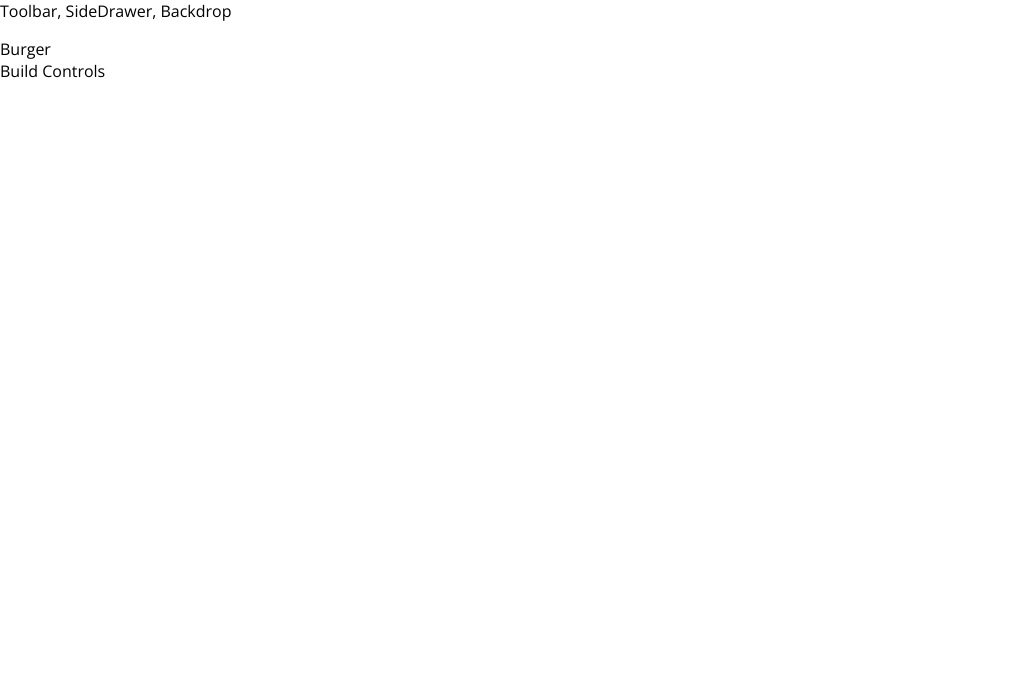
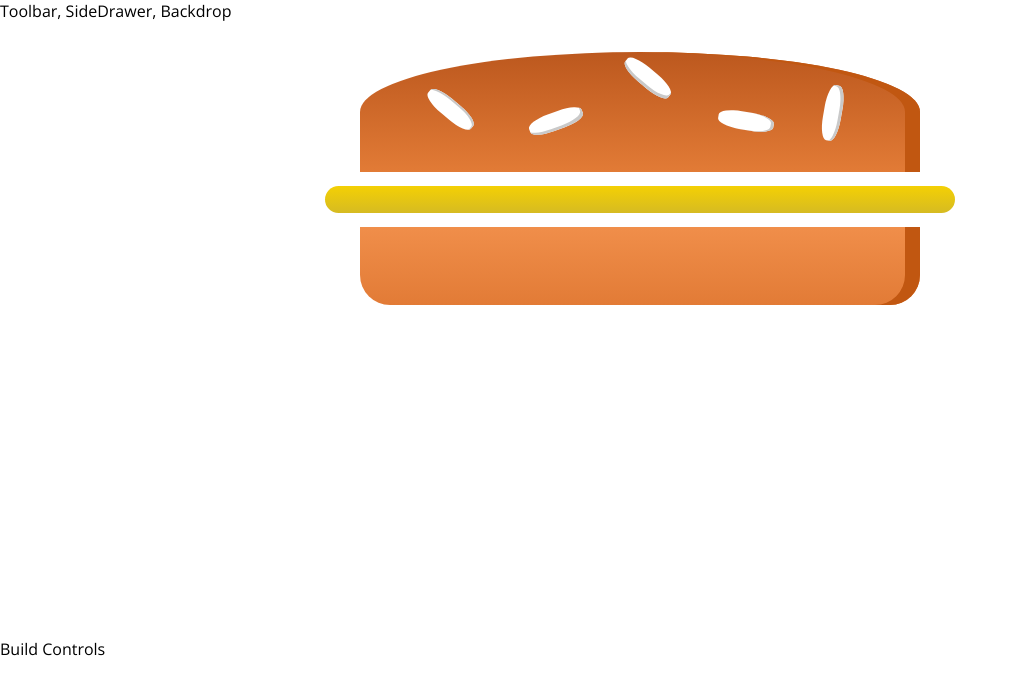
Before and after one commit to maryammizani/burger_builder, a React (Create React App) app: page / in a window 1280 px wide. Shown: the top 694 px of the page, without its empty margins (0-1018 px from the left). Built offline with nearby package versions, Linux system fonts and the light colour scheme.

Commit message:
BurgerBuilder: Add the Burger Comp

```diff
--- a/src/components/Burger/Burger.js
+++ b/src/components/Burger/Burger.js
@@ -0,0 +1,16 @@
+import React from 'react';
+import classes from './Burger.module.css';
+import BurgerIngredient from './BurgerIngredient/BurgerIngredient';
+
+const burger = (props) => {
+    return (
+        <div className={classes.Burger}>
+            <BurgerIngredient type="bread-top"/>
+            <BurgerIngredient type="cheese"/>
+            <BurgerIngredient type="meet"/>
+            <BurgerIngredient type="bread-bottom"/>
+        </div>
+    );
+};
+
+export default burger;
--- /dev/null
+++ b/src/components/Burger/Burger.module.css
@@ -0,0 +1,30 @@
+.Burger {
+    width: 100%;
+    margin: auto;
+    height: 250px;
+    overflow: scroll;
+    text-align: center;
+    font-weight: bold;
+    font-size: 1.2rem;
+}
+
+@media (min-width: 500px) and (min-height: 400px) {
+    .Burger {
+        width: 350px;
+        height: 300px;
+    }
+}
+
+@media (min-width: 500px) and (min-height: 401px) {
+    .Burger {
+        width: 450px;
+        height: 400px;
+    }
+}
+
+@media (min-width: 1000px) and (min-height: 700px) {
+    .Burger {
+        width: 700px;
+        height: 600px;
+    }
+}
--- a/src/containers/BurgerBuilder/BurgerBuilder.js
+++ b/src/containers/BurgerBuilder/BurgerBuilder.js
@@ -1,12 +1,13 @@
 import React, {Component} from 'react';
 
 import Aux from '../../hoc/Auxiliary';
+import Burger from '../../components/Burger/Burger'
 
 class BurgerBuilder extends Component {
     render () {
         return (
             <Aux>
-                <div>Burger</div>
+                <Burger />
                 <div>Build Controls</div>
             </Aux>
         );
```
